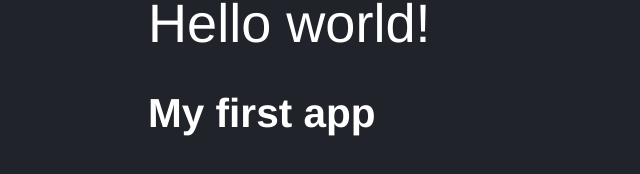
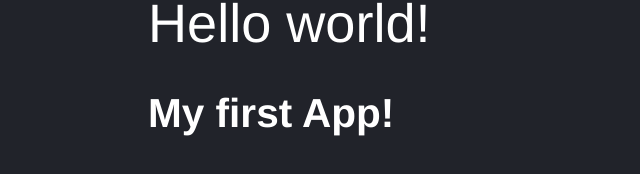
Before and after one commit to ewa1do/React-Course, a React app in the folder 03-counter-app/: page / in a window 1280 px wide. Shown: the part 192-366 px from the top of the page, without its empty margins (0-640 px from the left). Built offline with nearby package versions, Linux system fonts and the light colour scheme; the HTML template or start-up script is replaced by a standard one.

Commit message:
default props

```diff
--- a/03-counter-app/src/PrimeraApp.jsx
+++ b/03-counter-app/src/PrimeraApp.jsx
@@ -1,13 +1,12 @@
 import React from 'react';
 // ? PropTypes are used to define features such as types or requirements on the props
 import PropTypes from 'prop-types';
-// import React, { Fragment } from 'react';
 
-const PrimeraApp = ({ greeting }) => {
+const PrimeraApp = ({ greeting, subtitle }) => {
   return (
     <>
       <h1>{greeting}</h1>
-      <h2>My first app</h2>
+      <h2>{subtitle}</h2>
     </>
   );
 };
@@ -16,4 +15,8 @@ PrimeraApp.propTypes = {
   greeting: PropTypes.string.isRequired,
 };
 
+PrimeraApp.defaultProps = {
+  subtitle: 'My first App!',
+};
+
 export default PrimeraApp;
```
